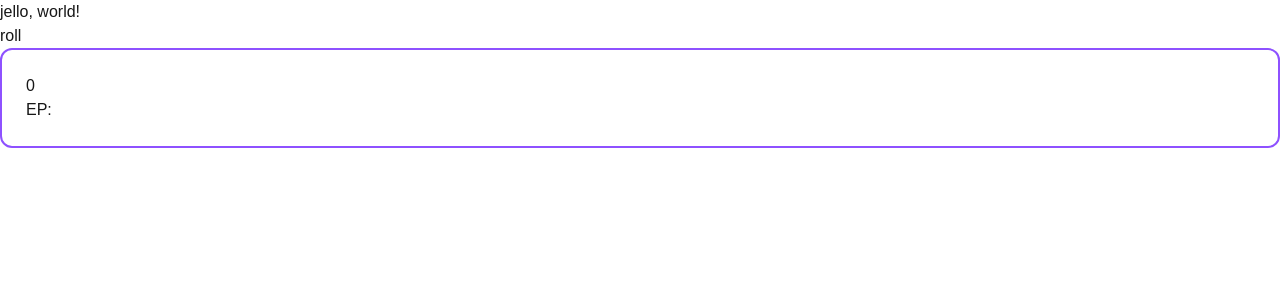
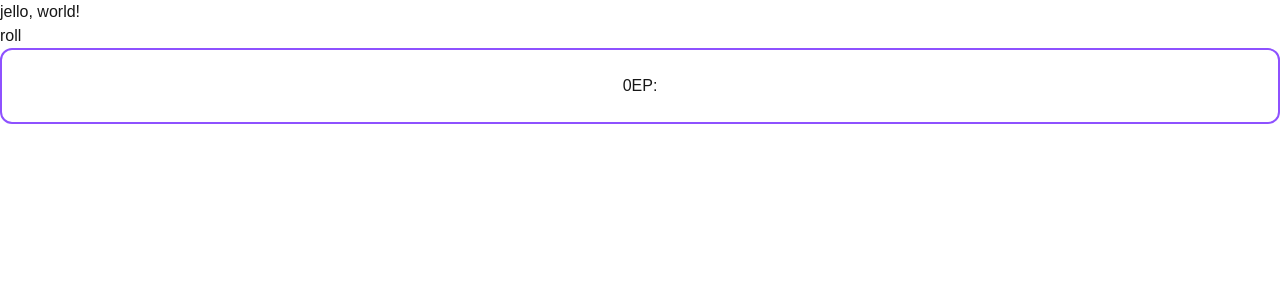
Before and after one commit to 5Stygian/bamon-rng, a Next.js app: page / in a window 1280 px wide. Shown: the top 300 px of the page. Built offline with nearby package versions, Linux system fonts and the light colour scheme.

Commit message:
how the hell do i center a div again>

```diff
--- a/src/app/components/numberDisplay.tsx
+++ b/src/app/components/numberDisplay.tsx
@@ -1,6 +1,6 @@
 export default function NumberDisplay() {
   return (
-    <div id="NumberDisplayOuter" className="max-block-48 m-auto items-center p-6 border-2 border-violet-500 rounded-xl">
+    <div id="NumberDisplayOuter" className="flex justify-center items-center p-6 border-2 border-violet-500 rounded-xl">
       <div id="NumberDisplay">0</div>
       <div id="AttributeDisplay" />
       <div>
```
